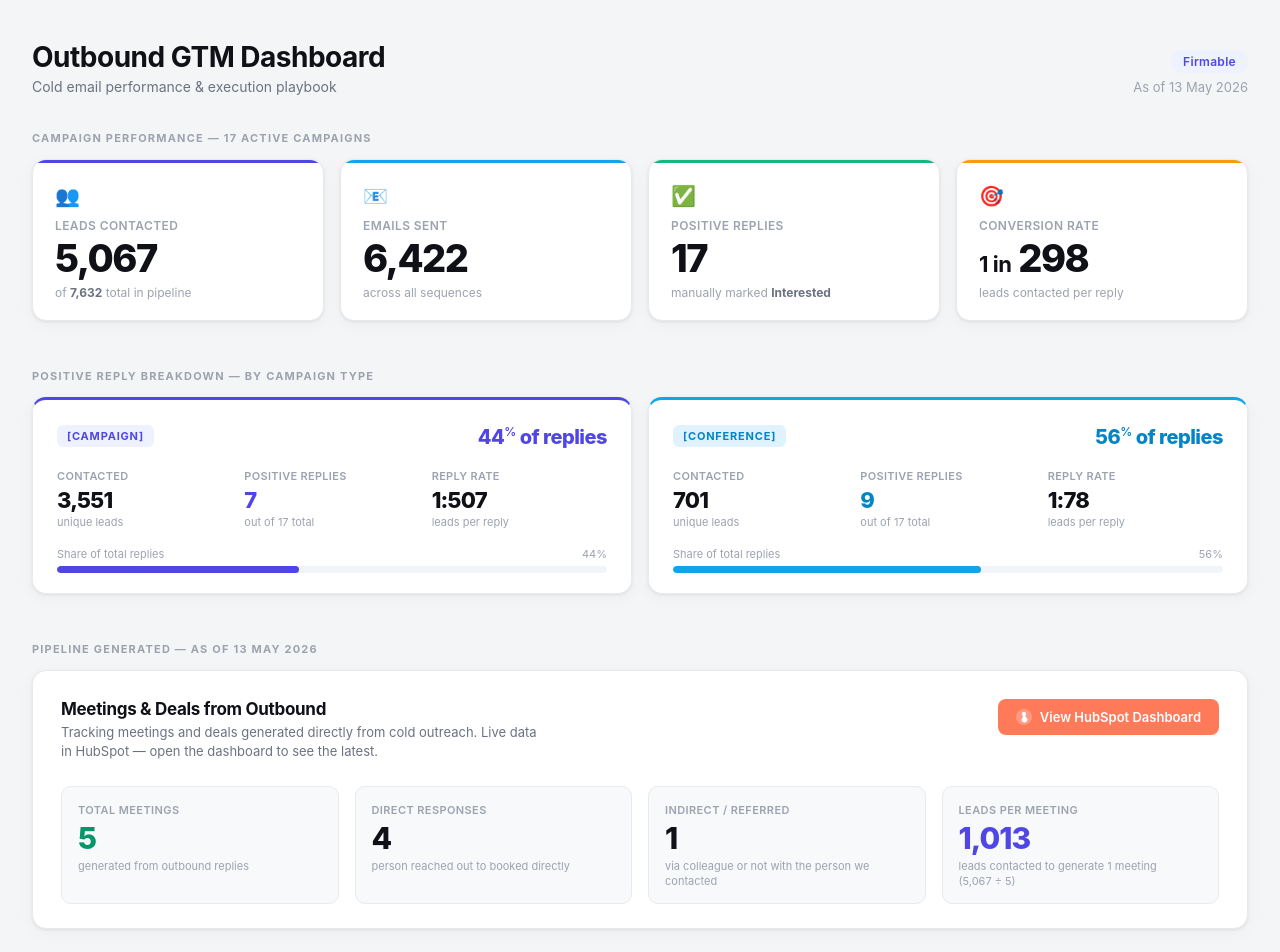
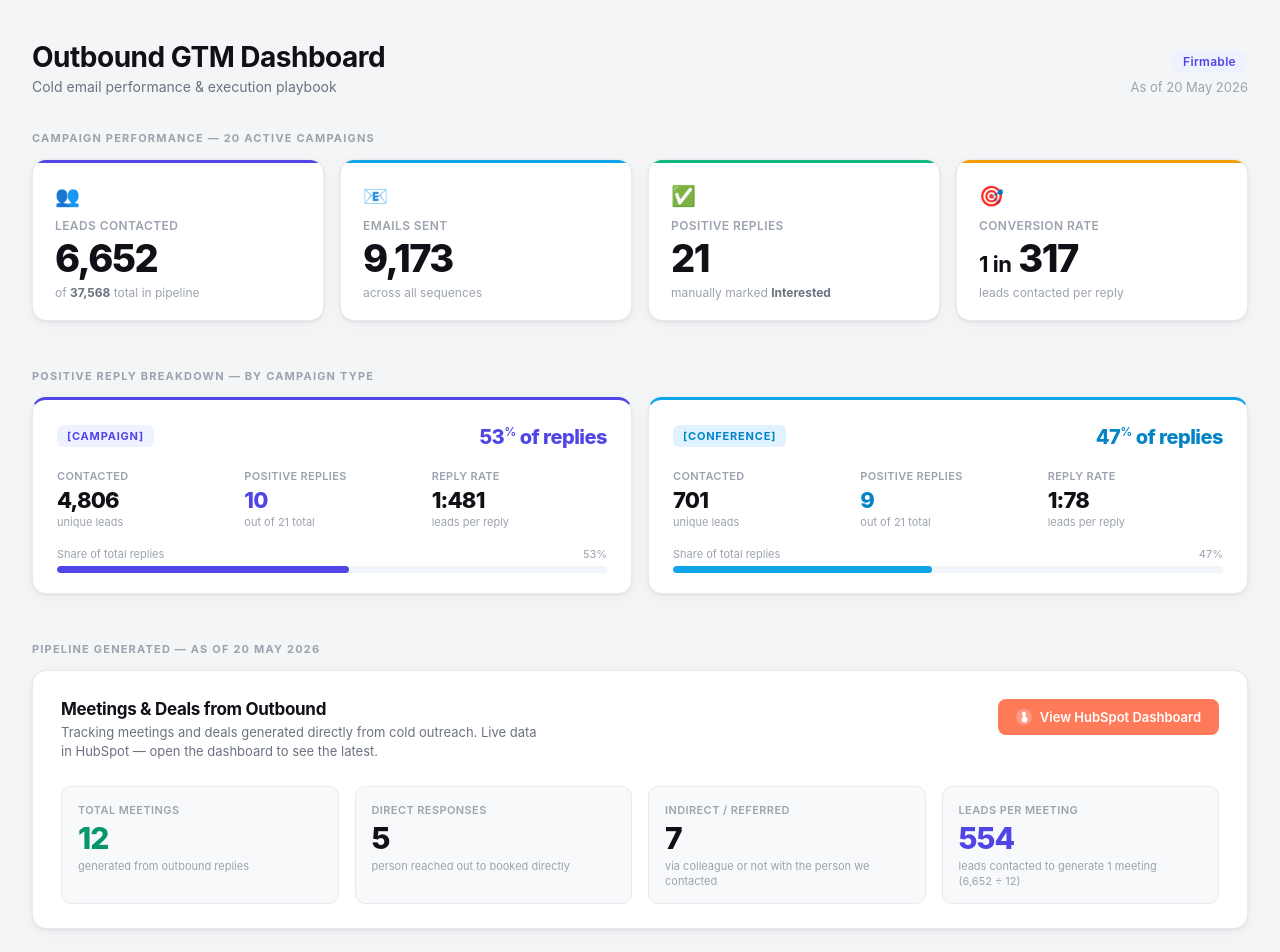
Before and after one commit to asher-firmable/firmable-gtm, a plain HTML site: page gtm-dashboard.html in a window 1280 px wide. Shown: the top 952 px of the page. Drawn offline with Linux system fonts and the light colour scheme.

Commit message:
Refresh dashboard: 20 campaigns, 6,652 contacted, 21 replies, 12 meetings (5 direct + 7 indirect)
Co-Authored-By: Claude Sonnet 4.6 <noreply@anthropic.com>

```diff
--- a/gtm-dashboard.html
+++ b/gtm-dashboard.html
@@ -845,39 +845,39 @@
     </div>
     <div class="header-right">
       <div class="badge">Firmable</div>
-      <div class="date-label">As of 13 May 2026</div>
+      <div class="date-label">As of 20 May 2026</div>
     </div>
   </div>
 
   <!-- Section 1: Metrics -->
-  <div class="section-label">Campaign Performance — 17 Active Campaigns</div>
+  <div class="section-label">Campaign Performance — 20 Active Campaigns</div>
   <div class="metrics-grid">
 
     <div class="metric-card blue">
       <div class="metric-icon">👥</div>
       <div class="metric-label">Leads Contacted</div>
-      <div class="metric-value">5,067</div>
-      <div class="metric-sub">of <strong>7,632</strong> total in pipeline</div>
+      <div class="metric-value">6,652</div>
+      <div class="metric-sub">of <strong>37,568</strong> total in pipeline</div>
     </div>
 
     <div class="metric-card teal">
       <div class="metric-icon">📧</div>
       <div class="metric-label">Emails Sent</div>
-      <div class="metric-value">6,422</div>
+      <div class="metric-value">9,173</div>
       <div class="metric-sub">across all sequences</div>
     </div>
 
     <div class="metric-card green">
       <div class="metric-icon">✅</div>
       <div class="metric-label">Positive Replies</div>
-      <div class="metric-value">17</div>
+      <div class="metric-value">21</div>
       <div class="metric-sub">manually marked <strong>Interested</strong></div>
     </div>
 
     <div class="metric-card amber">
       <div class="metric-icon">🎯</div>
       <div class="metric-label">Conversion Rate</div>
-      <div class="metric-value"><span>1 in</span> 298</div>
+      <div class="metric-value"><span>1 in</span> 317</div>
       <div class="metric-sub">leads contacted per reply</div>
     </div>
 
@@ -891,28 +891,28 @@
     <div class="breakdown-card campaign">
       <div class="breakdown-header">
         <div class="breakdown-tag campaign">[Campaign]</div>
-        <div class="share-pill campaign">44<sup>%</sup> of replies</div>
+        <div class="share-pill campaign">53<sup>%</sup> of replies</div>
       </div>
       <div class="breakdown-stats">
         <div>
           <div class="bd-stat-label">Contacted</div>
-          <div class="bd-stat-value">3,551</div>
+          <div class="bd-stat-value">4,806</div>
           <div class="bd-stat-sub">unique leads</div>
         </div>
         <div>
           <div class="bd-stat-label">Positive Replies</div>
-          <div class="bd-stat-value highlight campaign">7</div>
-          <div class="bd-stat-sub">out of 17 total</div>
+          <div class="bd-stat-value highlight campaign">10</div>
+          <div class="bd-stat-sub">out of 21 total</div>
         </div>
         <div>
           <div class="bd-stat-label">Reply Rate</div>
-          <div class="bd-stat-value">1:507</div>
+          <div class="bd-stat-value">1:481</div>
           <div class="bd-stat-sub">leads per reply</div>
         </div>
       </div>
       <div class="share-bar-wrap">
-        <div class="share-bar-label"><span>Share of total replies</span><span>44%</span></div>
-        <div class="share-bar-track"><div class="share-bar-fill campaign" style="width:44%"></div></div>
+        <div class="share-bar-label"><span>Share of total replies</span><span>53%</span></div>
+        <div class="share-bar-track"><div class="share-bar-fill campaign" style="width:53%"></div></div>
       </div>
     </div>
 
@@ -920,7 +920,7 @@
     <div class="breakdown-card conference">
       <div class="breakdown-header">
         <div class="breakdown-tag conference">[Conference]</div>
-        <div class="share-pill conference">56<sup>%</sup> of replies</div>
+        <div class="share-pill conference">47<sup>%</sup> of replies</div>
       </div>
       <div class="breakdown-stats">
         <div>
@@ -931,7 +931,7 @@
         <div>
           <div class="bd-stat-label">Positive Replies</div>
           <div class="bd-stat-value highlight conference">9</div>
-          <div class="bd-stat-sub">out of 17 total</div>
+          <div class="bd-stat-sub">out of 21 total</div>
         </div>
         <div>
           <div class="bd-stat-label">Reply Rate</div>
@@ -940,15 +940,15 @@
         </div>
       </div>
       <div class="share-bar-wrap">
-        <div class="share-bar-label"><span>Share of total replies</span><span>56%</span></div>
-        <div class="share-bar-track"><div class="share-bar-fill conference" style="width:56%"></div></div>
+        <div class="share-bar-label"><span>Share of total replies</span><span>47%</span></div>
+        <div class="share-bar-track"><div class="share-bar-fill conference" style="width:47%"></div></div>
       </div>
     </div>
 
   </div>
 
   <!-- Pipeline / Meetings -->
-  <div class="section-label">Pipeline Generated — As of 13 May 2026</div>
+  <div class="section-label">Pipeline Generated — As of 20 May 2026</div>
   <div class="pipeline-section">
 
     <div class="pipeline-top">
@@ -966,26 +966,26 @@
 
       <div class="pipe-stat">
         <div class="pipe-stat-label">Total Meetings</div>
-        <div class="pipe-stat-value accent">5</div>
+        <div class="pipe-stat-value accent">12</div>
         <div class="pipe-stat-sub">generated from outbound replies</div>
       </div>
 
       <div class="pipe-stat">
         <div class="pipe-stat-label">Direct Responses</div>
-        <div class="pipe-stat-value">4</div>
+        <div class="pipe-stat-value">5</div>
         <div class="pipe-stat-sub">person reached out to booked directly</div>
       </div>
 
       <div class="pipe-stat">
         <div class="pipe-stat-label">Indirect / Referred</div>
-        <div class="pipe-stat-value">1</div>
+        <div class="pipe-stat-value">7</div>
         <div class="pipe-stat-sub">via colleague or not with the person we contacted</div>
       </div>
 
       <div class="pipe-stat">
         <div class="pipe-stat-label">Leads per Meeting</div>
-        <div class="pipe-stat-value muted">1,013</div>
-        <div class="pipe-stat-sub">leads contacted to generate 1 meeting<br>(5,067 ÷ 5)</div>
+        <div class="pipe-stat-value muted">554</div>
+        <div class="pipe-stat-sub">leads contacted to generate 1 meeting<br>(6,652 ÷ 12)</div>
       </div>
 
     </div>
@@ -1086,7 +1086,7 @@
       <div class="projection-header">
         <div>
           <h3>Target Throughput &amp; Revenue Projection <span style="font-size:11px;font-weight:500;color:#6b7280;margin-left:8px;">[Campaign] only — excludes Conference</span></h3>
-          <p>20,000 leads/month · 1:507 reply rate · 60% reply→meeting · 95% meeting→deal created · 20% close · $2,500 ACV</p>
+          <p>20,000 leads/month · 1:481 reply rate · 60% reply→meeting · 95% meeting→deal created · 20% close · $2,500 ACV</p>
         </div>
         <div class="capacity-pills">
           <span class="cap-pill">~1,600 emails/day — APAC</span>
@@ -1106,25 +1106,25 @@
           </div>
           <div class="funnel-arrow">›</div>
           <div class="funnel-step">
-            <div class="funnel-step-val blue">~39</div>
+            <div class="funnel-step-val blue">~42</div>
             <div class="funnel-step-label">Positive Replies</div>
-            <div class="funnel-step-rate">1 in 507</div>
+            <div class="funnel-step-rate">1 in 481</div>
           </div>
           <div class="funnel-arrow">›</div>
           <div class="funnel-step">
-            <div class="funnel-step-val amber">~24</div>
+            <div class="funnel-step-val amber">~25</div>
             <div class="funnel-step-label">Meetings Booked</div>
             <div class="funnel-step-rate">60% of replies</div>
           </div>
           <div class="funnel-arrow">›</div>
           <div class="funnel-step">
-            <div class="funnel-step-val" style="color:#f472b6;">~22</div>
+            <div class="funnel-step-val" style="color:#f472b6;">~24</div>
             <div class="funnel-step-label">Deals Created</div>
             <div class="funnel-step-rate">95% of meetings</div>
           </div>
           <div class="funnel-arrow">›</div>
           <div class="funnel-step">
-            <div class="funnel-step-val purple">~4</div>
+            <div class="funnel-step-val purple">~5</div>
             <div class="funnel-step-label">Closed Won</div>
             <div class="funnel-step-rate">20% close rate</div>
           </div>
@@ -1137,23 +1137,23 @@
       <div style="display:grid;grid-template-columns:repeat(2,1fr);gap:10px;">
         <div style="background:rgba(255,255,255,0.05);border:1px solid rgba(255,255,255,0.08);border-radius:8px;padding:14px 18px;">
           <div style="font-size:10px;font-weight:700;text-transform:uppercase;letter-spacing:0.7px;color:#6b7280;margin-bottom:4px;">Pipeline Generated / Month</div>
-          <div style="font-size:26px;font-weight:800;color:#60a5fa;letter-spacing:-0.8px;">~$55,000</div>
-          <div style="font-size:10px;color:#9ca3af;margin-top:2px;">~22 deals × $2,500</div>
+          <div style="font-size:26px;font-weight:800;color:#60a5fa;letter-spacing:-0.8px;">~$60,000</div>
+          <div style="font-size:10px;color:#9ca3af;margin-top:2px;">~24 deals × $2,500</div>
         </div>
         <div style="background:rgba(255,255,255,0.05);border:1px solid rgba(255,255,255,0.08);border-radius:8px;padding:14px 18px;">
           <div style="font-size:10px;font-weight:700;text-transform:uppercase;letter-spacing:0.7px;color:#6b7280;margin-bottom:4px;">Potential Revenue / Month</div>
-          <div style="font-size:26px;font-weight:800;color:#34d399;letter-spacing:-0.8px;">~$10,000</div>
-          <div style="font-size:10px;color:#9ca3af;margin-top:2px;">~4 closed won × $2,500</div>
+          <div style="font-size:26px;font-weight:800;color:#34d399;letter-spacing:-0.8px;">~$12,500</div>
+          <div style="font-size:10px;color:#9ca3af;margin-top:2px;">~5 closed won × $2,500</div>
         </div>
         <div style="background:rgba(255,255,255,0.05);border:1px solid rgba(96,165,250,0.15);border-radius:8px;padding:14px 18px;">
           <div style="font-size:10px;font-weight:700;text-transform:uppercase;letter-spacing:0.7px;color:#6b7280;margin-bottom:4px;">Pipeline Generated / Quarter</div>
-          <div style="font-size:26px;font-weight:800;color:#60a5fa;letter-spacing:-0.8px;">~$165,000</div>
-          <div style="font-size:10px;color:#9ca3af;margin-top:2px;">~66 deals × $2,500</div>
+          <div style="font-size:26px;font-weight:800;color:#60a5fa;letter-spacing:-0.8px;">~$180,000</div>
+          <div style="font-size:10px;color:#9ca3af;margin-top:2px;">~72 deals × $2,500</div>
         </div>
         <div style="background:rgba(255,255,255,0.05);border:1px solid rgba(52,211,153,0.15);border-radius:8px;padding:14px 18px;">
           <div style="font-size:10px;font-weight:700;text-transform:uppercase;letter-spacing:0.7px;color:#6b7280;margin-bottom:4px;">Potential Revenue / Quarter</div>
-          <div style="font-size:26px;font-weight:800;color:#34d399;letter-spacing:-0.8px;">~$30,000</div>
-          <div style="font-size:10px;color:#9ca3af;margin-top:2px;">~12 closed won × $2,500</div>
+          <div style="font-size:26px;font-weight:800;color:#34d399;letter-spacing:-0.8px;">~$37,500</div>
+          <div style="font-size:10px;color:#9ca3af;margin-top:2px;">~15 closed won × $2,500</div>
         </div>
       </div>
 
```
